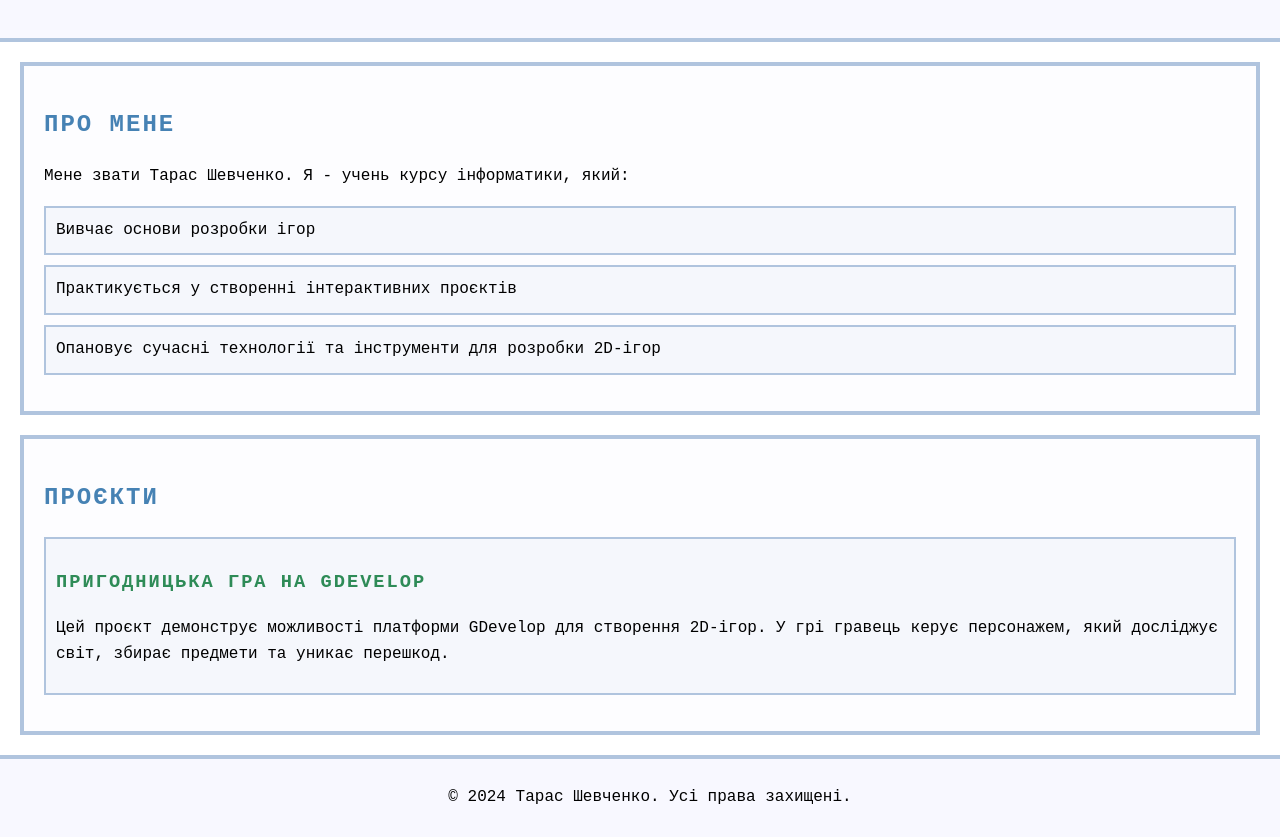
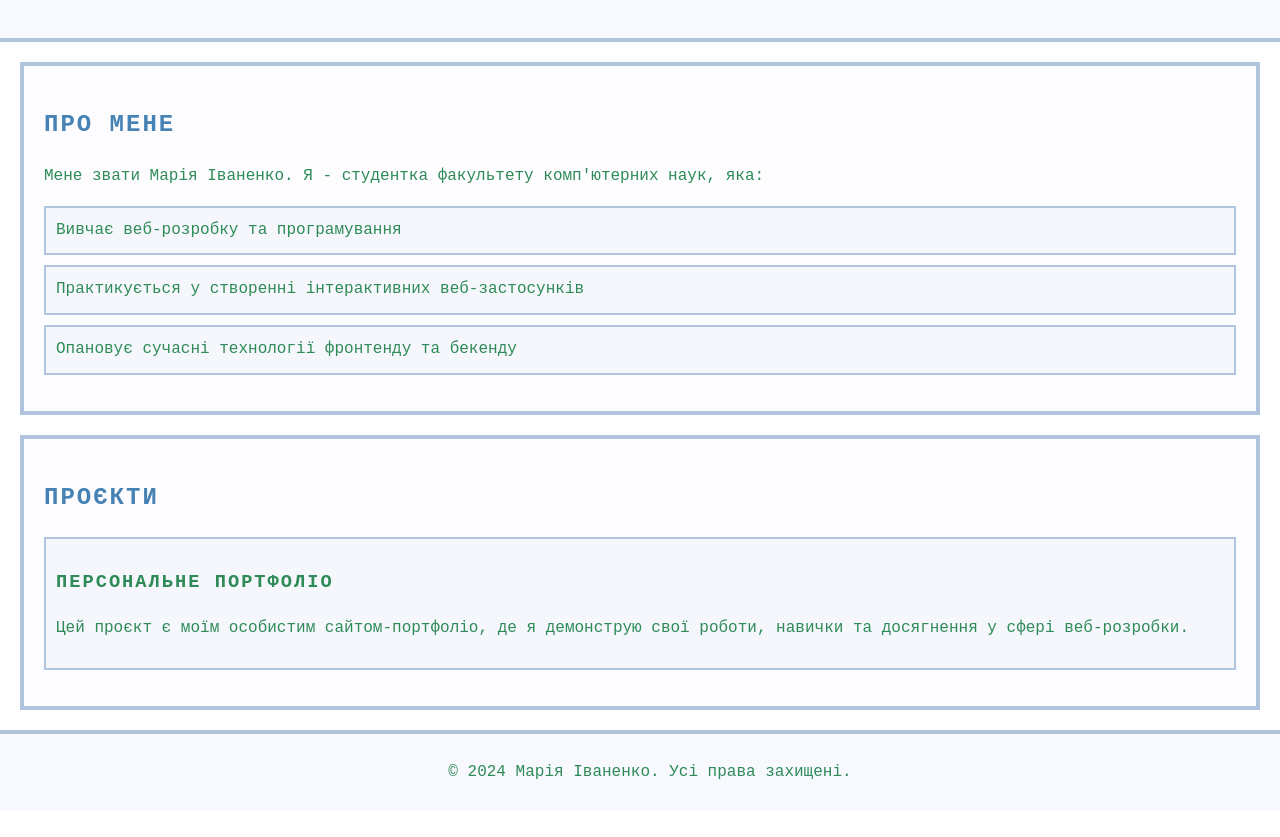
Before and after one commit to lntska/game-ututu, a plain HTML site: page index.html in a window 1280 px wide. Shown: the part 96-933 px from the top of the page. After the commit the page ends 907 px from the top, so only its background shows below. Drawn offline with Linux system fonts and the light colour scheme.

Commit message:
зміна 2

```diff
--- a/index.html
+++ b/index.html
@@ -3,7 +3,7 @@
 <head>
     <meta charset="UTF-8">
     <meta name="viewport" content="width=device-width, initial-scale=1.0">
-    <title>Особисті проєкти Тараса Шевченка</title>
+    <title>Особисті проєкти Марії Іваненко</title>
     <link rel="stylesheet" href="style.css">
 </head>
 <body>
@@ -13,11 +13,11 @@
 
     <section id="about">
         <h2>Про мене</h2>
-        <p>Мене звати Тарас Шевченко. Я - учень курсу інформатики, який:</p>
+        <p>Мене звати Марія Іваненко. Я - студентка факультету комп'ютерних наук, яка:</p>
         <ul>
-            <li>Вивчає основи розробки ігор</li>
-            <li>Практикується у створенні інтерактивних проєктів</li>
-            <li>Опановує сучасні технології та інструменти для розробки 2D-ігор</li>
+            <li>Вивчає веб-розробку та програмування</li>
+            <li>Практикується у створенні інтерактивних веб-застосунків</li>
+            <li>Опановує сучасні технології фронтенду та бекенду</li>
         </ul>
     </section>
 
@@ -25,14 +25,14 @@
         <h2>Проєкти</h2>
         <ul>
             <li>
-                <h3><a href="example-project/index.html">Пригодницька гра на GDevelop</a></h3>
-                <p>Цей проєкт демонструє можливості платформи GDevelop для створення 2D-ігор. У грі гравець керує персонажем, який досліджує світ, збирає предмети та уникає перешкод.</p>
+                <h3><a href="portfolio-site/index.html">Персональне портфоліо</a></h3>
+                <p>Цей проєкт є моїм особистим сайтом-портфоліо, де я демонструю свої роботи, навички та досягнення у сфері веб-розробки.</p>
             </li>
         </ul>
     </section>
 
     <footer>
-        <p>&copy; 2024 Тарас Шевченко. Усі права захищені.</p>
+        <p>&copy; 2024 Марія Іваненко. Усі права захищені.</p>
     </footer>
 </body>
 </html>
--- a/style.css
+++ b/style.css
@@ -3,7 +3,7 @@ body {
     line-height: 1.6;
     margin: 0;
     padding: 0;
-    color: #000000;
+    color: #2E8B57;
     background-color: #FFFFFF;
 }
 
```
